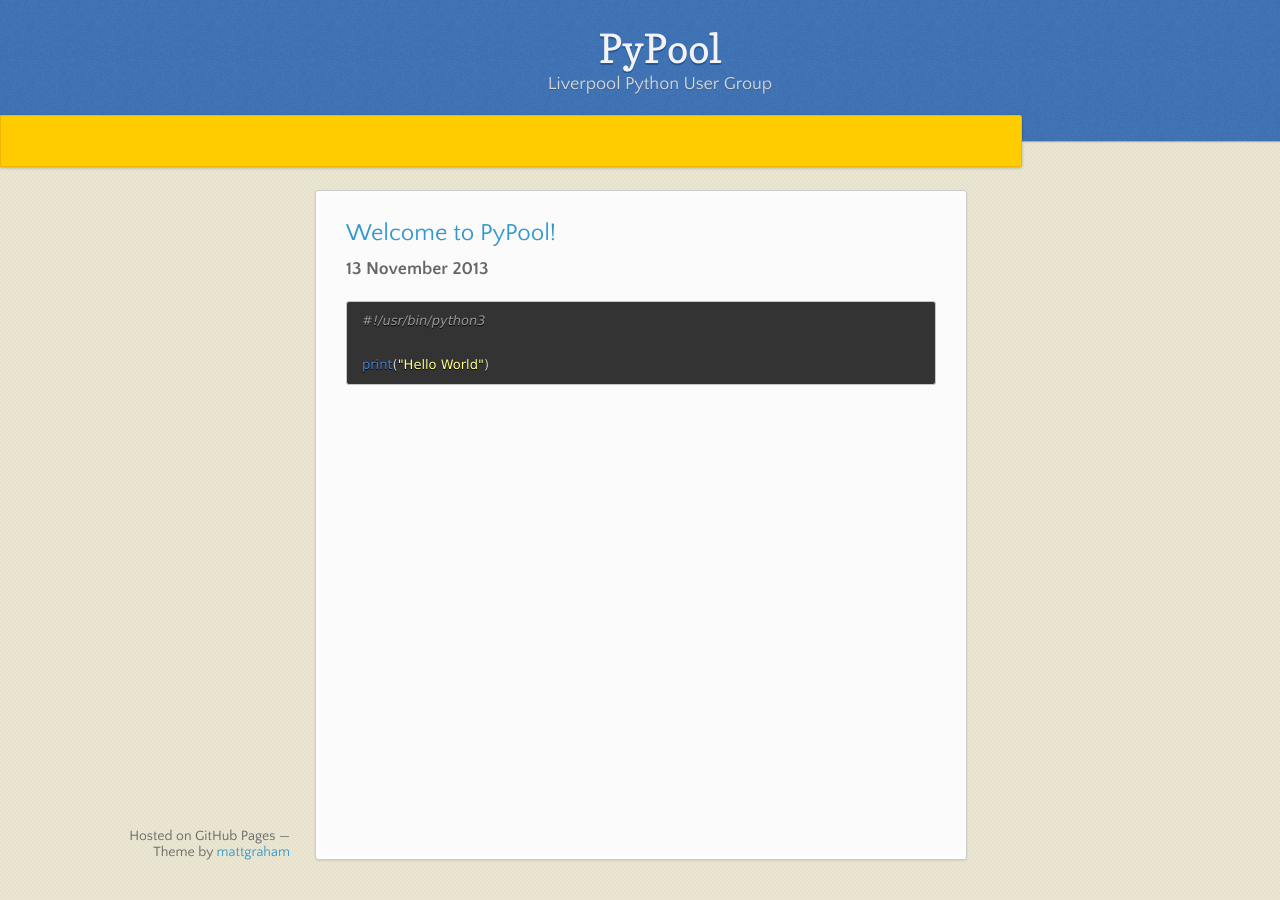
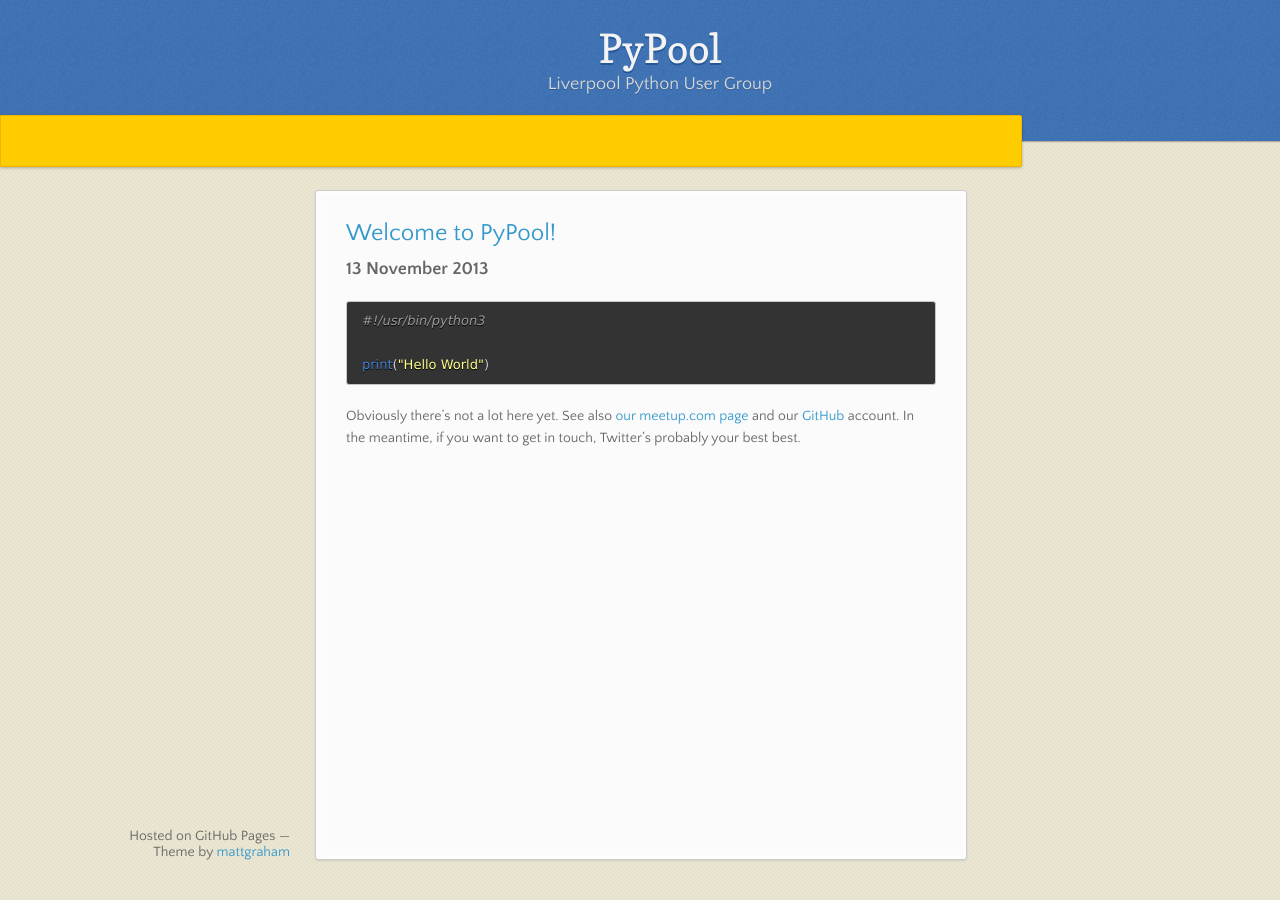
Before and after one commit to PyPool/pypool.github.com, a Jekyll site: the page built from _posts/2013-11-13-welcome-to-pypool.markdown, in a window 1280 px wide. Built offline with Jekyll 4.4.1, drawn with Linux system fonts in a browser that asks for light colours; nearby versions of some CDN libraries; Markdown is read by kramdown in place of the engine named in the settings.

Commit message:
edited blog post

```diff
--- a/_posts/2013-11-13-welcome-to-pypool.markdown
+++ b/_posts/2013-11-13-welcome-to-pypool.markdown
@@ -9,3 +9,5 @@
 
 print("Hello World")
 {% endhighlight %}
+
+Obviously there's not a lot here yet. See also <a href="http://www.meetup.com/PyPool/">our meetup.com page</a> and our <a href="https://github.com/pypool">GitHub</a> account. In the meantime, if you want to get in touch, Twitter's probably your best best.
```
